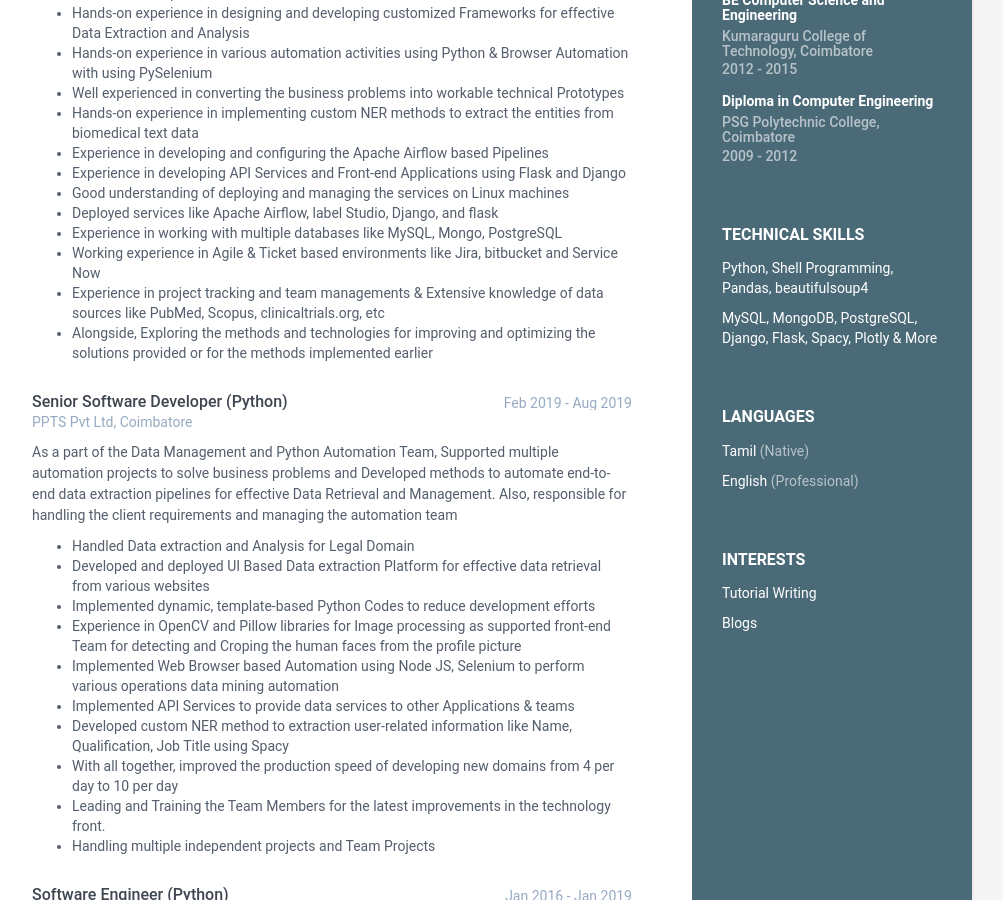
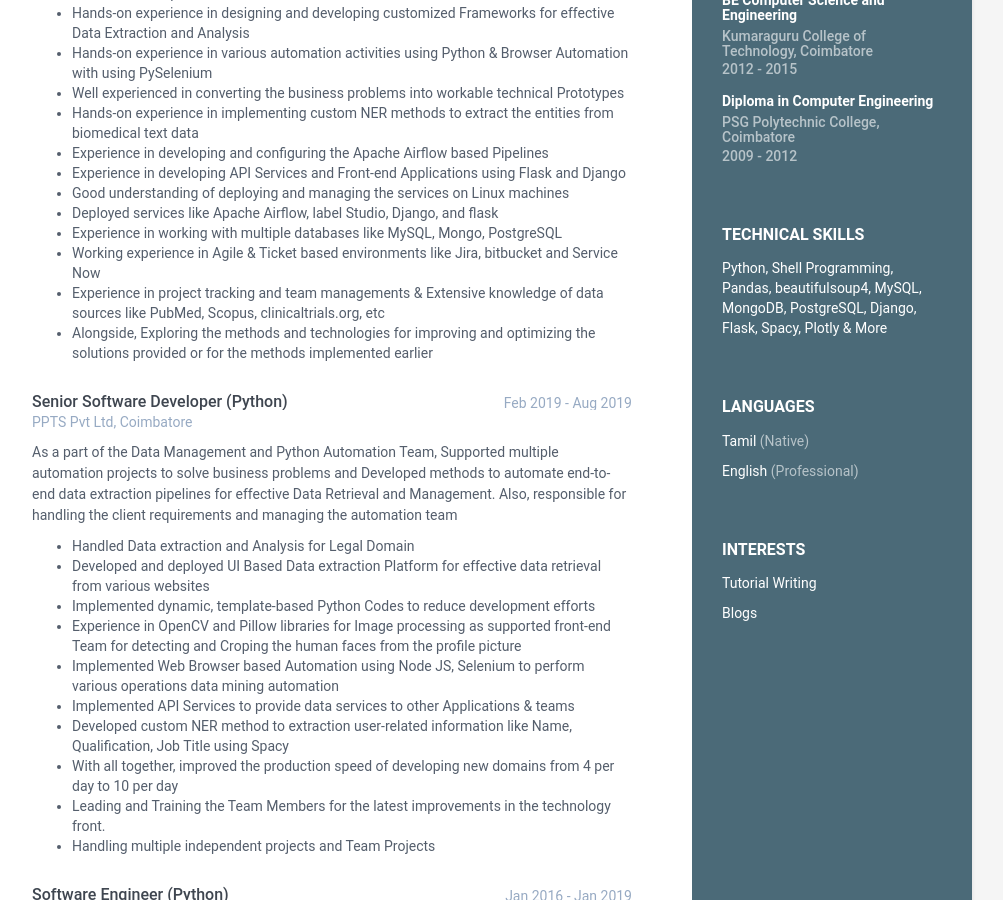
Before and after one commit to dhamodharanrk/online-cv, a Jekyll site: the page built from index.html, in a window 1280 px wide and 900 px high, scrolled down 494 px. Shown: the whole window, without its empty margins (168-1171 px from the left). Built offline with Jekyll 4.4.1, drawn with Linux system fonts in a browser that asks for light colours; part of the change alters nothing that is shown.

```diff
--- a/_data/data.yml
+++ b/_data/data.yml
@@ -40,10 +40,7 @@ sidebar:
 
     technicals:
 
-      - item: Python, Shell Programming, Pandas, beautifulsoup4
-        link:
-
-      - item: MySQL, MongoDB, PostgreSQL, Django, Flask, Spacy, Plotly & More
+      - item: Python, Shell Programming, Pandas, beautifulsoup4, MySQL, MongoDB, PostgreSQL, Django, Flask, Spacy, Plotly & More
         link:
 
 career-profile:
```
